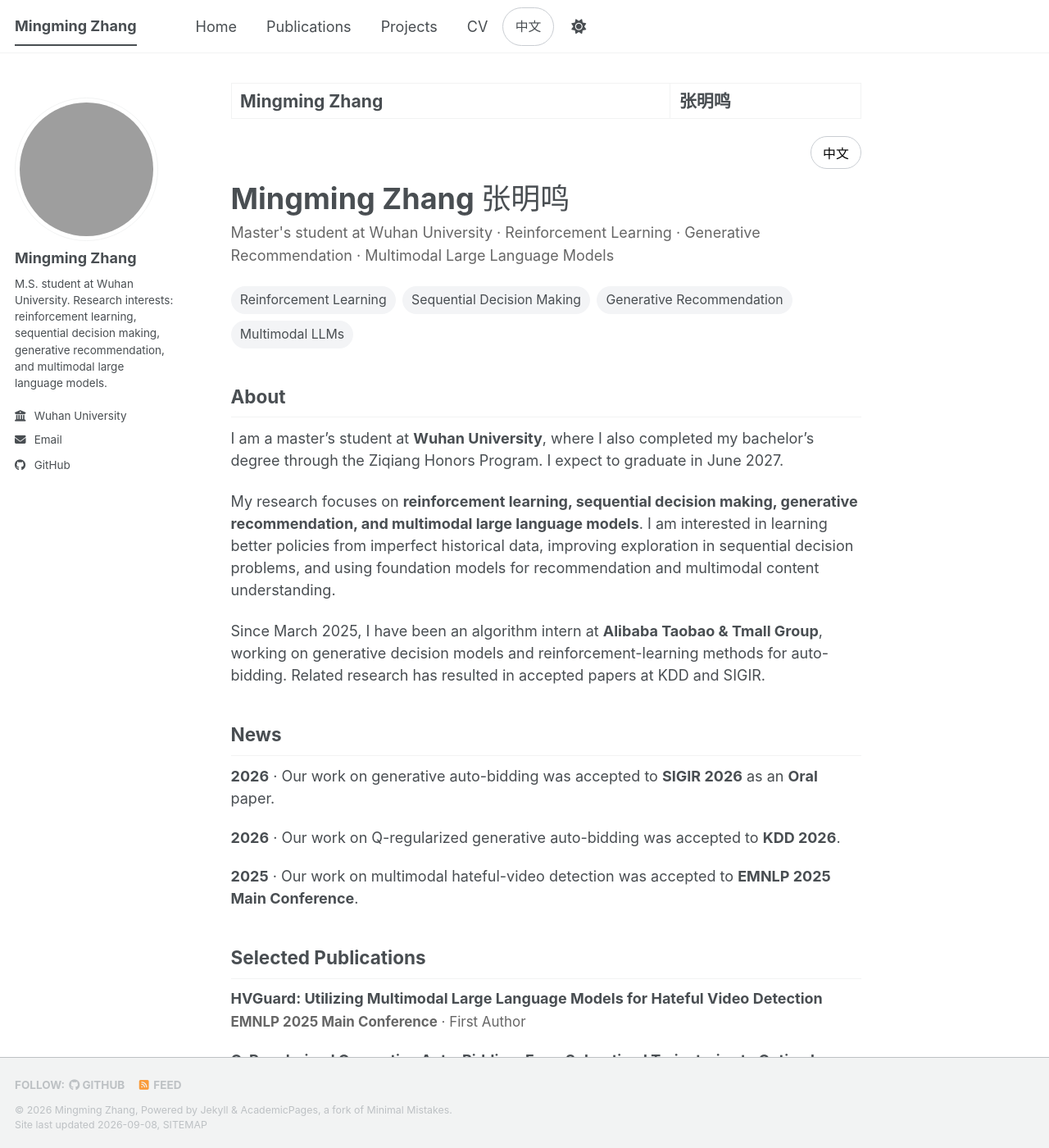
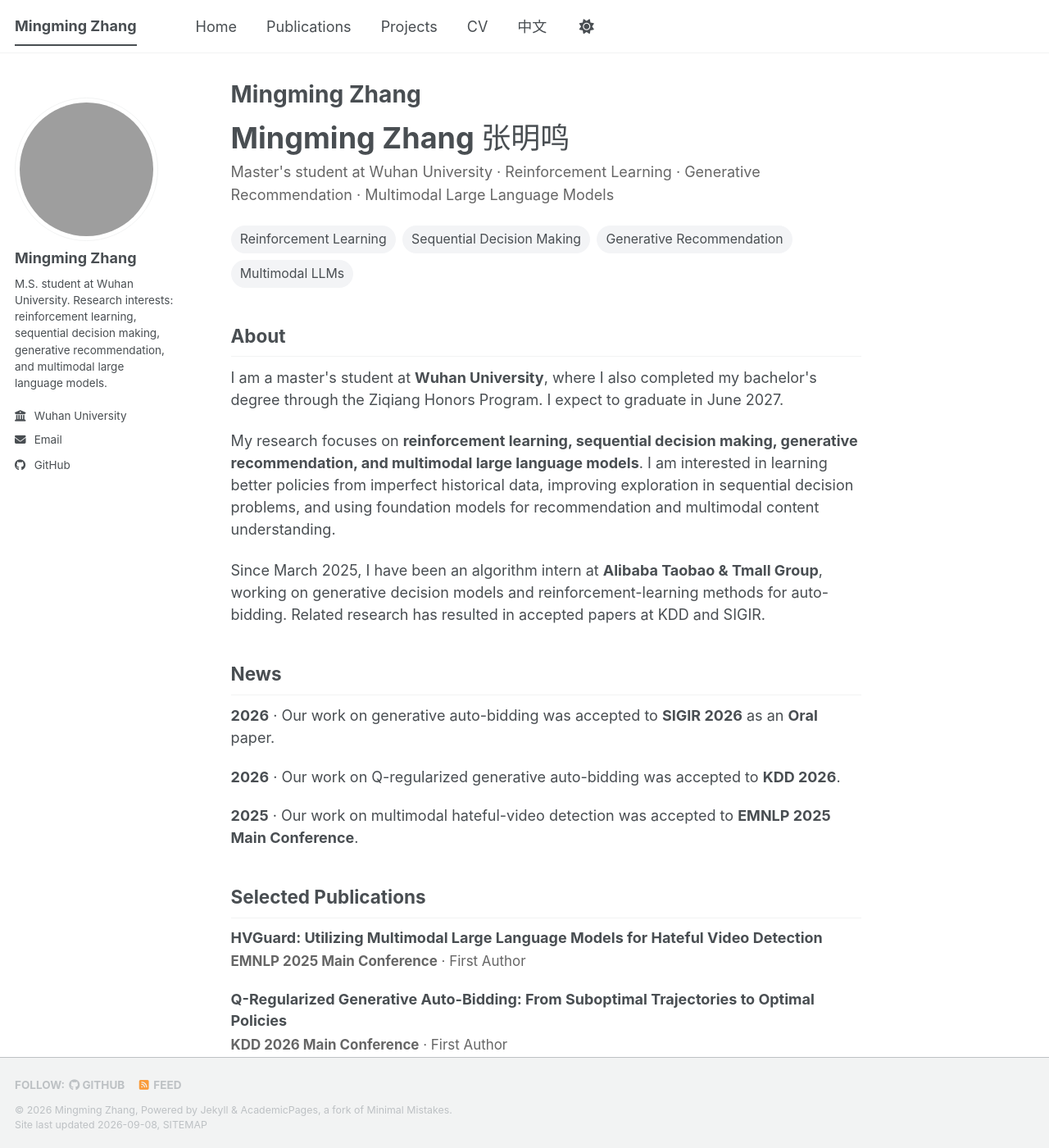
Before and after one commit to Tongyun1/tongyun1.github.io, a Jekyll site: the page built from _pages/about.md, in a window 1280 px wide and 1400 px high. Shown: the whole window at 82% size. Built offline with Jekyll 4.4.1, drawn with Linux system fonts in a browser that asks for light colours; a style sheet for code colours, icons or effects is not loaded; part of the change alters nothing that is shown; some of the changed text lies outside the part shown; grey boxes are pictures that could not be loaded.

Commit message:
Use global bilingual content on homepage

```diff
--- a/_pages/about.md
+++ b/_pages/about.md
@@ -1,6 +1,8 @@
 ---
 permalink: /
-title: "Mingming Zhang | 张明鸣"
+title: "Mingming Zhang"
+title_en: "Mingming Zhang"
+title_zh: "张明鸣"
 author_profile: true
 redirect_from:
   - /about/
@@ -13,9 +15,6 @@ redirect_from:
 .home-subtitle { margin: 0 0 1rem; color: #666; font-size: 1.05rem; line-height: 1.55; }
 .research-tags { display: flex; flex-wrap: wrap; gap: .45rem; margin: .8rem 0 0; }
 .research-tag { display: inline-block; padding: .28rem .62rem; border-radius: 999px; background: #f3f4f6; font-size: .88rem; }
-.language-switcher { display: flex; justify-content: flex-end; margin: 0 0 .8rem; }
-#language-toggle { padding: .42rem .8rem; border: 1px solid #c9cdd2; border-radius: 999px; background: transparent; cursor: pointer; font-size: .88rem; }
-#language-toggle:hover { background: #f5f5f5; }
 .pub-item, .project-item, .news-item { margin: 0 0 1.15rem; }
 .pub-title { font-weight: 650; line-height: 1.45; }
 .pub-meta { color: #666; margin-top: .18rem; font-size: .94rem; }
@@ -25,179 +24,110 @@ redirect_from:
 @media (max-width: 600px) { .home-hero h1 { font-size: 1.7rem; } }
 </style>
 
-<div class="language-switcher">
-  <button id="language-toggle" type="button" aria-label="Switch language">中文</button>
+<div class="lang-en">
+  <div class="home-hero">
+    <h1>Mingming Zhang <span style="font-weight:400;">张明鸣</span></h1>
+    <p class="home-subtitle">Master's student at Wuhan University · Reinforcement Learning · Generative Recommendation · Multimodal Large Language Models</p>
+    <div class="research-tags">
+      <span class="research-tag">Reinforcement Learning</span>
+      <span class="research-tag">Sequential Decision Making</span>
+      <span class="research-tag">Generative Recommendation</span>
+      <span class="research-tag">Multimodal LLMs</span>
+    </div>
+  </div>
+
+  <h2>About</h2>
+  <p>I am a master's student at <strong>Wuhan University</strong>, where I also completed my bachelor's degree through the Ziqiang Honors Program. I expect to graduate in June 2027.</p>
+  <p>My research focuses on <strong>reinforcement learning, sequential decision making, generative recommendation, and multimodal large language models</strong>. I am interested in learning better policies from imperfect historical data, improving exploration in sequential decision problems, and using foundation models for recommendation and multimodal content understanding.</p>
+  <p>Since March 2025, I have been an algorithm intern at <strong>Alibaba Taobao & Tmall Group</strong>, working on generative decision models and reinforcement-learning methods for auto-bidding. Related research has resulted in accepted papers at KDD and SIGIR.</p>
+
+  <h2>News</h2>
+  <div class="news-item"><strong>2026</strong> · Our work on generative auto-bidding was accepted to <strong>SIGIR 2026</strong> as an <strong>Oral</strong> paper.</div>
+  <div class="news-item"><strong>2026</strong> · Our work on Q-regularized generative auto-bidding was accepted to <strong>KDD 2026</strong>.</div>
+  <div class="news-item"><strong>2025</strong> · Our work on multimodal hateful-video detection was accepted to <strong>EMNLP 2025 Main Conference</strong>.</div>
+
+  <h2>Selected Publications</h2>
+  <div class="pub-item">
+    <div class="pub-title">HVGuard: Utilizing Multimodal Large Language Models for Hateful Video Detection</div>
+    <div class="pub-meta"><strong>EMNLP 2025 Main Conference</strong> · First Author</div>
+  </div>
+  <div class="pub-item">
+    <div class="pub-title">Q-Regularized Generative Auto-Bidding: From Suboptimal Trajectories to Optimal Policies</div>
+    <div class="pub-meta"><strong>KDD 2026 Main Conference</strong> · First Author</div>
+  </div>
+  <div class="pub-item">
+    <div class="pub-title">Generative Auto-Bidding with Unified Modeling and Exploration</div>
+    <div class="pub-meta"><strong>SIGIR 2026 Oral</strong> · First Author</div>
+  </div>
+  <div class="section-link"><a href="/publications/">View all publications →</a></div>
+
+  <h2>Projects</h2>
+  <div class="project-item">
+    <strong><a href="https://github.com/Tongyun1/from-minimind-to-more">From Minimind to More</a></strong><br>
+    A detailed open-source tutorial for understanding and training a language model from scratch, covering data processing, model architecture, training algorithms, and implementation details. <strong>1.6K+ GitHub Stars</strong>.
+  </div>
+  <div class="project-item">
+    <strong><a href="https://github.com/Tongyun1/SuperAcademicAgent">SuperAcademicAgent</a></strong><br>
+    An academic-search agent with autonomous planning, exploration, and tool use.
+  </div>
+  <div class="section-link"><a href="/projects/">View projects →</a></div>
+
+  <h2>Education &amp; Experience</h2>
+  <p><strong>Alibaba Taobao &amp; Tmall Group — Algorithm Intern</strong><br><em>Mar. 2025 – Present</em></p>
+  <p><strong>Wuhan University — Master's Student</strong><br><em>Sep. 2024 – Present · Expected Jun. 2027</em></p>
+  <p><strong>Wuhan University — Bachelor's Degree</strong><br><em>Sep. 2020 – Jun. 2024</em></p>
 </div>
 
-<div id="content-en" markdown="1">
+<div class="lang-zh" style="display:none;">
+  <div class="home-hero">
+    <h1>张明鸣 <span style="font-weight:400;">Mingming Zhang</span></h1>
+    <p class="home-subtitle">武汉大学硕士研究生 · 强化学习 · 生成式推荐 · 多模态大语言模型</p>
+    <div class="research-tags">
+      <span class="research-tag">强化学习</span>
+      <span class="research-tag">序列决策</span>
+      <span class="research-tag">生成式推荐</span>
+      <span class="research-tag">多模态大语言模型</span>
+    </div>
+  </div>
 
-<div class="home-hero">
-  <h1>Mingming Zhang <span style="font-weight:400;">张明鸣</span></h1>
-  <p class="home-subtitle">Master's student at Wuhan University · Reinforcement Learning · Generative Recommendation · Multimodal Large Language Models</p>
-  <div class="research-tags">
-    <span class="research-tag">Reinforcement Learning</span>
-    <span class="research-tag">Sequential Decision Making</span>
-    <span class="research-tag">Generative Recommendation</span>
-    <span class="research-tag">Multimodal LLMs</span>
+  <h2>关于我</h2>
+  <p>我是<strong>武汉大学</strong>硕士研究生，本科同样就读于武汉大学自强实验班，预计于 2027 年 6 月毕业。</p>
+  <p>我的研究方向主要包括<strong>强化学习、序列决策、生成式推荐与多模态大语言模型</strong>。我关注如何从不完美的历史数据中学习更优决策策略、如何改进序列决策中的探索机制，以及如何将 Foundation Model 应用于推荐和多模态内容理解。</p>
+  <p>自 2025 年 3 月起，我在<strong>阿里巴巴淘天集团</strong>担任算法实习生，主要从事生成式决策模型与自动出价中的强化学习研究。相关研究成果已被 KDD 和 SIGIR 接收。</p>
+
+  <h2>动态</h2>
+  <div class="news-item"><strong>2026</strong> · 生成式自动出价相关工作被 <strong>SIGIR 2026</strong> 接收为 <strong>Oral</strong> 论文。</div>
+  <div class="news-item"><strong>2026</strong> · Q 正则化生成式自动出价相关工作被 <strong>KDD 2026</strong> 接收。</div>
+  <div class="news-item"><strong>2025</strong> · 多模态仇恨视频检测相关工作被 <strong>EMNLP 2025 Main Conference</strong> 接收。</div>
+
+  <h2>代表性论文</h2>
+  <div class="pub-item">
+    <div class="pub-title">HVGuard: Utilizing Multimodal Large Language Models for Hateful Video Detection</div>
+    <div class="pub-meta"><strong>EMNLP 2025 Main Conference</strong> · 第一作者</div>
   </div>
+  <div class="pub-item">
+    <div class="pub-title">Q-Regularized Generative Auto-Bidding: From Suboptimal Trajectories to Optimal Policies</div>
+    <div class="pub-meta"><strong>KDD 2026 Main Conference</strong> · 第一作者</div>
+  </div>
+  <div class="pub-item">
+    <div class="pub-title">Generative Auto-Bidding with Unified Modeling and Exploration</div>
+    <div class="pub-meta"><strong>SIGIR 2026 Oral</strong> · 第一作者</div>
+  </div>
+  <div class="section-link"><a href="/publications/">查看全部论文 →</a></div>
+
+  <h2>项目</h2>
+  <div class="project-item">
+    <strong><a href="https://github.com/Tongyun1/from-minimind-to-more">From Minimind to More</a></strong><br>
+    从零训练大模型项目的系统性开源解析，覆盖数据处理、模型架构、训练算法与代码实现。目前拥有 <strong>1.6K+ GitHub Stars</strong>。
+  </div>
+  <div class="project-item">
+    <strong><a href="https://github.com/Tongyun1/SuperAcademicAgent">SuperAcademicAgent</a></strong><br>
+    具备自主规划、探索与工具调用能力的学术搜索 Agent。
+  </div>
+  <div class="section-link"><a href="/projects/">查看项目 →</a></div>
+
+  <h2>教育与经历</h2>
+  <p><strong>阿里巴巴淘天集团 — 算法实习生</strong><br><em>2025.03 – 至今</em></p>
+  <p><strong>武汉大学 — 硕士研究生</strong><br><em>2024.09 – 至今 · 预计 2027.06 毕业</em></p>
+  <p><strong>武汉大学 — 本科</strong><br><em>2020.09 – 2024.06</em></p>
 </div>
-
-## About
-
-I am a master's student at **Wuhan University**, where I also completed my bachelor's degree through the Ziqiang Honors Program. I expect to graduate in June 2027.
-
-My research focuses on **reinforcement learning, sequential decision making, generative recommendation, and multimodal large language models**. I am interested in learning better policies from imperfect historical data, improving exploration in sequential decision problems, and using foundation models for recommendation and multimodal content understanding.
-
-Since March 2025, I have been an algorithm intern at **Alibaba Taobao & Tmall Group**, working on generative decision models and reinforcement-learning methods for auto-bidding. Related research has resulted in accepted papers at KDD and SIGIR.
-
-## News
-
-<div class="news-item"><strong>2026</strong> · Our work on generative auto-bidding was accepted to <strong>SIGIR 2026</strong> as an <strong>Oral</strong> paper.</div>
-<div class="news-item"><strong>2026</strong> · Our work on Q-regularized generative auto-bidding was accepted to <strong>KDD 2026</strong>.</div>
-<div class="news-item"><strong>2025</strong> · Our work on multimodal hateful-video detection was accepted to <strong>EMNLP 2025 Main Conference</strong>.</div>
-
-## Selected Publications
-
-<div class="pub-item">
-  <div class="pub-title">HVGuard: Utilizing Multimodal Large Language Models for Hateful Video Detection</div>
-  <div class="pub-meta"><strong>EMNLP 2025 Main Conference</strong> · First Author</div>
-</div>
-
-<div class="pub-item">
-  <div class="pub-title">Q-Regularized Generative Auto-Bidding: From Suboptimal Trajectories to Optimal Policies</div>
-  <div class="pub-meta"><strong>KDD 2026 Main Conference</strong> · First Author</div>
-</div>
-
-<div class="pub-item">
-  <div class="pub-title">Generative Auto-Bidding with Unified Modeling and Exploration</div>
-  <div class="pub-meta"><strong>SIGIR 2026 Oral</strong> · First Author</div>
-</div>
-
-<div class="section-link"><a href="/publications/">View all publications →</a></div>
-
-## Projects
-
-<div class="project-item">
-  <strong><a href="https://github.com/Tongyun1/from-minimind-to-more">From Minimind to More</a></strong><br>
-  A detailed open-source tutorial for understanding and training a language model from scratch, covering data processing, model architecture, training algorithms, and implementation details. <strong>1.6K+ GitHub Stars</strong>.
-</div>
-
-<div class="project-item">
-  <strong><a href="https://github.com/Tongyun1/SuperAcademicAgent">SuperAcademicAgent</a></strong><br>
-  An academic-search agent with autonomous planning, exploration, and tool use.
-</div>
-
-<div class="section-link"><a href="/projects/">View projects →</a></div>
-
-## Education & Experience
-
-**Alibaba Taobao & Tmall Group — Algorithm Intern**
-*Mar. 2025 – Present*
-
-**Wuhan University — Master's Student**
-*Sep. 2024 – Present · Expected Jun. 2027*
-
-**Wuhan University — Bachelor's Degree**
-*Sep. 2020 – Jun. 2024*
-
-</div>
-
-<div id="content-zh" markdown="1" style="display:none;">
-
-<div class="home-hero">
-  <h1>张明鸣 <span style="font-weight:400;">Mingming Zhang</span></h1>
-  <p class="home-subtitle">武汉大学硕士研究生 · 强化学习 · 生成式推荐 · 多模态大语言模型</p>
-  <div class="research-tags">
-    <span class="research-tag">强化学习</span>
-    <span class="research-tag">序列决策</span>
-    <span class="research-tag">生成式推荐</span>
-    <span class="research-tag">多模态大语言模型</span>
-  </div>
-</div>
-
-## 关于我
-
-我是**武汉大学**硕士研究生，本科同样就读于武汉大学自强实验班，预计于 2027 年 6 月毕业。
-
-我的研究方向主要包括**强化学习、序列决策、生成式推荐与多模态大语言模型**。我关注如何从不完美的历史数据中学习更优决策策略、如何改进序列决策中的探索机制，以及如何将 Foundation Model 应用于推荐和多模态内容理解。
-
-自 2025 年 3 月起，我在**阿里巴巴淘天集团**担任算法实习生，主要从事生成式决策模型与自动出价中的强化学习研究。相关研究成果已被 KDD 和 SIGIR 接收。
-
-## 动态
-
-<div class="news-item"><strong>2026</strong> · 生成式自动出价相关工作被 <strong>SIGIR 2026</strong> 接收为 <strong>Oral</strong> 论文。</div>
-<div class="news-item"><strong>2026</strong> · Q 正则化生成式自动出价相关工作被 <strong>KDD 2026</strong> 接收。</div>
-<div class="news-item"><strong>2025</strong> · 多模态仇恨视频检测相关工作被 <strong>EMNLP 2025 Main Conference</strong> 接收。</div>
-
-## 代表性论文
-
-<div class="pub-item">
-  <div class="pub-title">HVGuard: Utilizing Multimodal Large Language Models for Hateful Video Detection</div>
-  <div class="pub-meta"><strong>EMNLP 2025 Main Conference</strong> · 第一作者</div>
-</div>
-
-<div class="pub-item">
-  <div class="pub-title">Q-Regularized Generative Auto-Bidding: From Suboptimal Trajectories to Optimal Policies</div>
-  <div class="pub-meta"><strong>KDD 2026 Main Conference</strong> · 第一作者</div>
-</div>
-
-<div class="pub-item">
-  <div class="pub-title">Generative Auto-Bidding with Unified Modeling and Exploration</div>
-  <div class="pub-meta"><strong>SIGIR 2026 Oral</strong> · 第一作者</div>
-</div>
-
-<div class="section-link"><a href="/publications/">查看全部论文 →</a></div>
-
-## 项目
-
-<div class="project-item">
-  <strong><a href="https://github.com/Tongyun1/from-minimind-to-more">From Minimind to More</a></strong><br>
-  从零训练大模型项目的系统性开源解析，覆盖数据处理、模型架构、训练算法与代码实现。目前拥有 <strong>1.6K+ GitHub Stars</strong>。
-</div>
-
-<div class="project-item">
-  <strong><a href="https://github.com/Tongyun1/SuperAcademicAgent">SuperAcademicAgent</a></strong><br>
-  具备自主规划、自主探索与工具调用能力的学术搜索 Agent。
-</div>
-
-<div class="section-link"><a href="/projects/">查看项目 →</a></div>
-
-## 教育与经历
-
-**阿里巴巴淘天集团 — 算法实习生**
-*2025.03 – 至今*
-
-**武汉大学 — 硕士研究生**
-*2024.09 – 至今 · 预计 2027.06 毕业*
-
-**武汉大学 — 本科**
-*2020.09 – 2024.06*
-
-</div>
-
-<script>
-(function () {
-  const button = document.getElementById('language-toggle');
-  const en = document.getElementById('content-en');
-  const zh = document.getElementById('content-zh');
-  if (!button || !en || !zh) return;
-
-  function setLanguage(lang) {
-    const useZh = lang === 'zh';
-    en.style.display = useZh ? 'none' : 'block';
-    zh.style.display = useZh ? 'block' : 'none';
-    button.textContent = useZh ? 'English' : '中文';
-    button.setAttribute('aria-label', useZh ? 'Switch to English' : '切换到中文');
-    document.documentElement.lang = useZh ? 'zh-CN' : 'en';
-    try { localStorage.setItem('homepage-language', useZh ? 'zh' : 'en'); } catch (e) {}
-  }
-
-  let saved = 'en';
-  try { saved = localStorage.getItem('homepage-language') || 'en'; } catch (e) {}
-  setLanguage(saved);
-
-  button.addEventListener('click', function () {
-    setLanguage(zh.style.display === 'none' ? 'zh' : 'en');
-  });
-})();
-</script>
```
